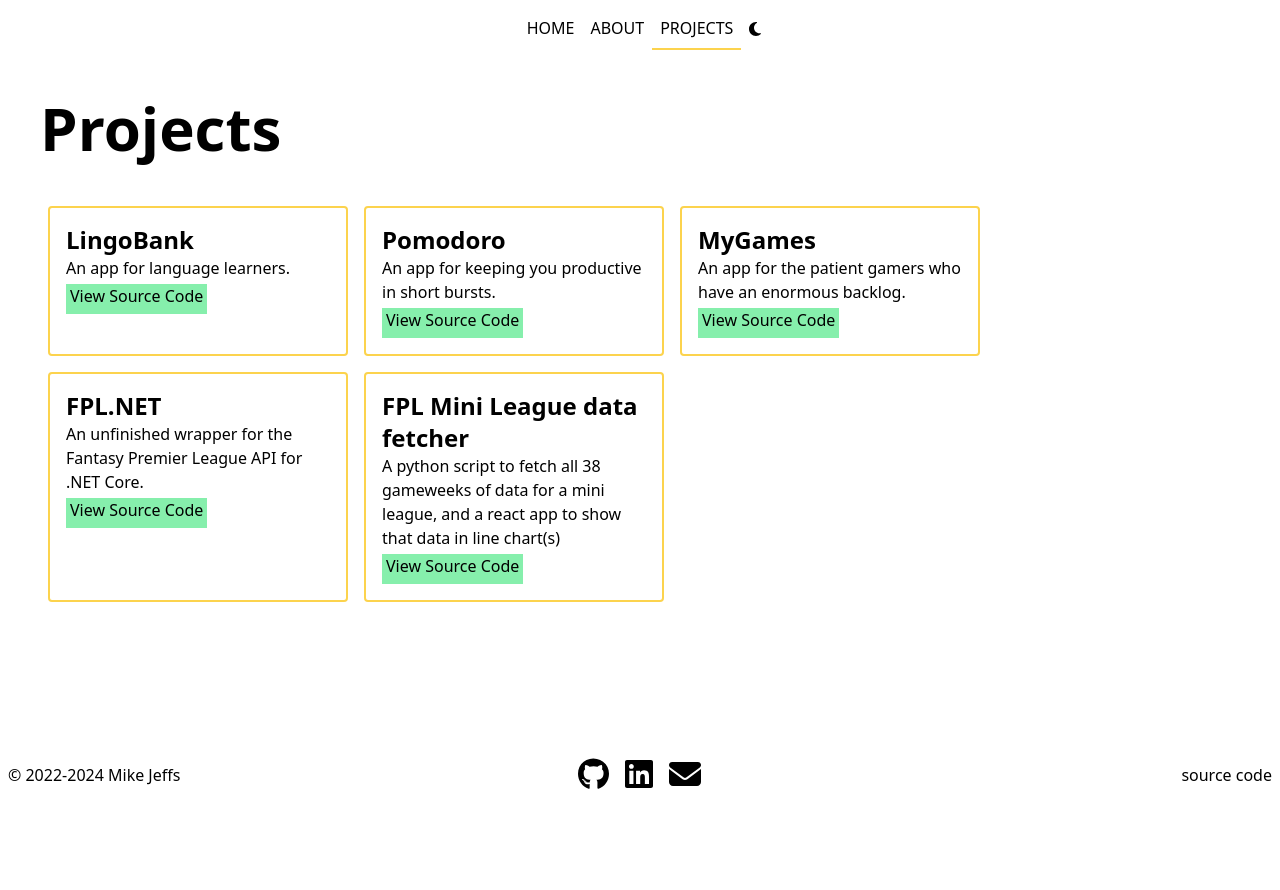
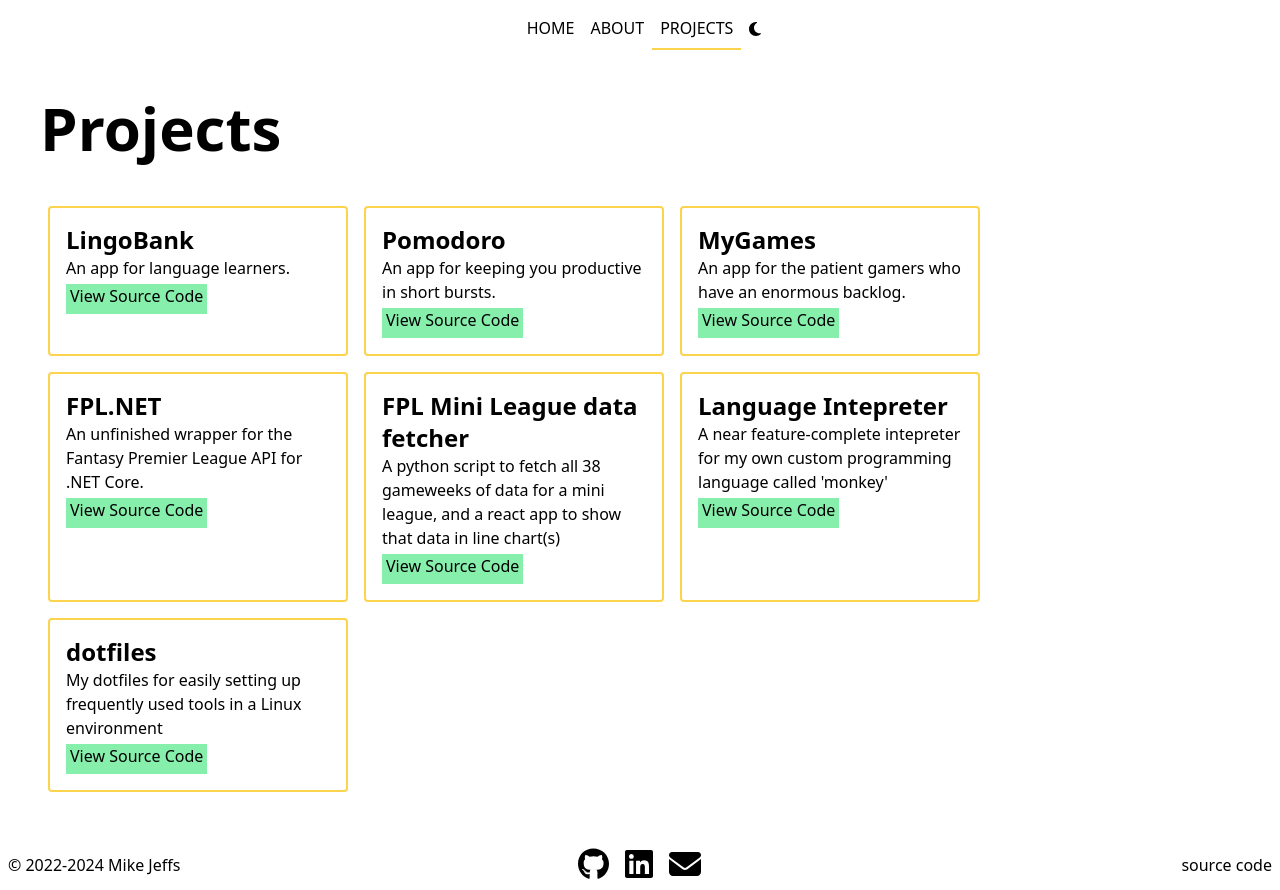
Before and after one commit to mj3f/personal-website, a Next.js app: page /projects in a window 1280 px wide. Before the commit the page ends 800 px from the top, so only its background shows below. Built offline with nearby package versions, Linux system fonts and the light colour scheme.

Commit message:
feat: added some more complete or near-complete projects of mine.

```diff
--- a/pages/projects.tsx
+++ b/pages/projects.tsx
@@ -16,6 +16,16 @@ export default function Projects() {
                         description="A python script to fetch all 38 gameweeks of data for a mini league, and a react app to show that data in line chart(s)"
                         sourceCodeLink="fpl-mini"
                     />
+                    <Project
+                        name="Language Intepreter"
+                        description="A near feature-complete intepreter for my own custom programming language called 'monkey'"
+                        sourceCodeLink="monkey"
+                    />
+                    <Project
+                        name="dotfiles"
+                        description="My dotfiles for easily setting up frequently used tools in a Linux environment"
+                        sourceCodeLink="monkey"
+                    />
                 </div>
             </ContentPageLayout>
         </Layout>
```
